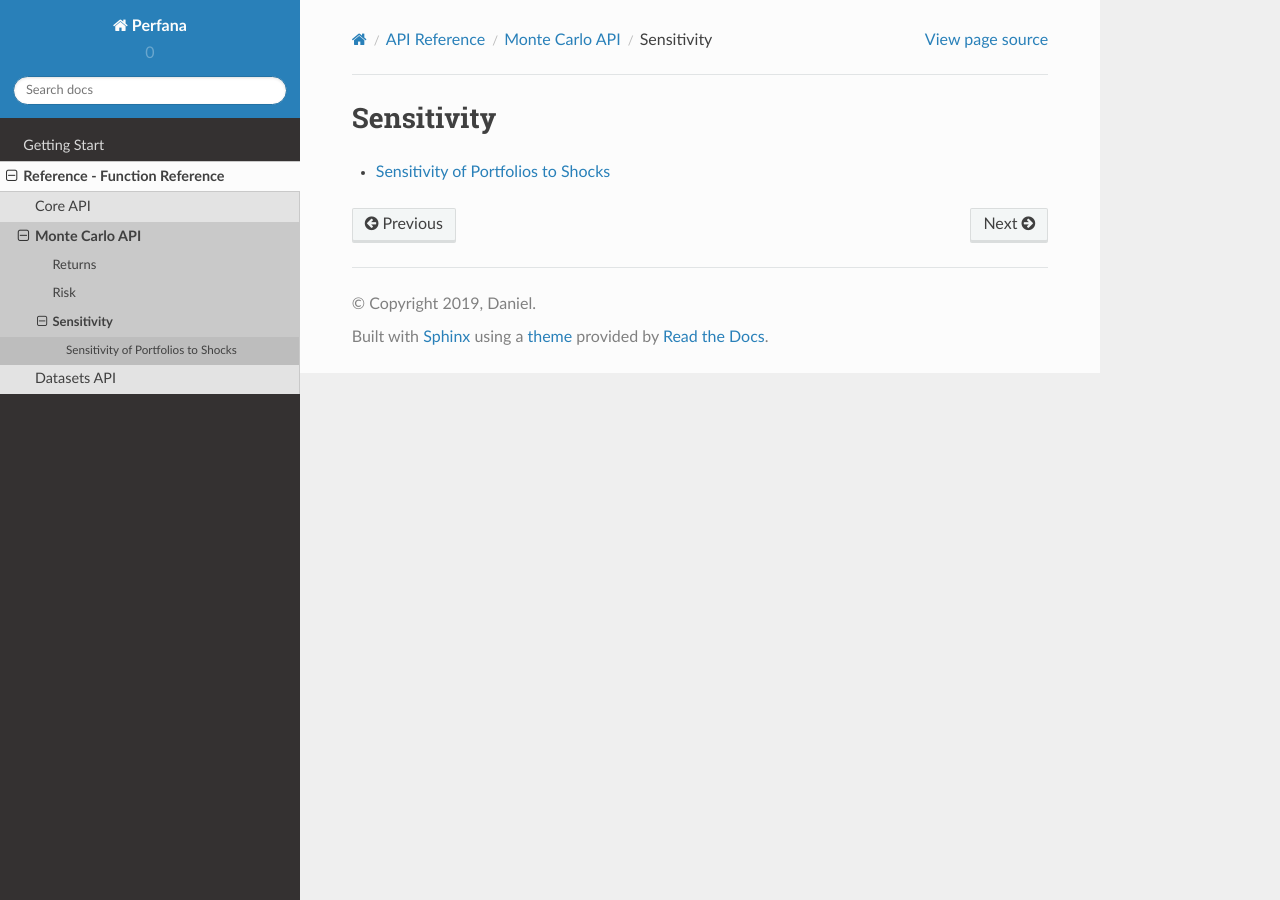
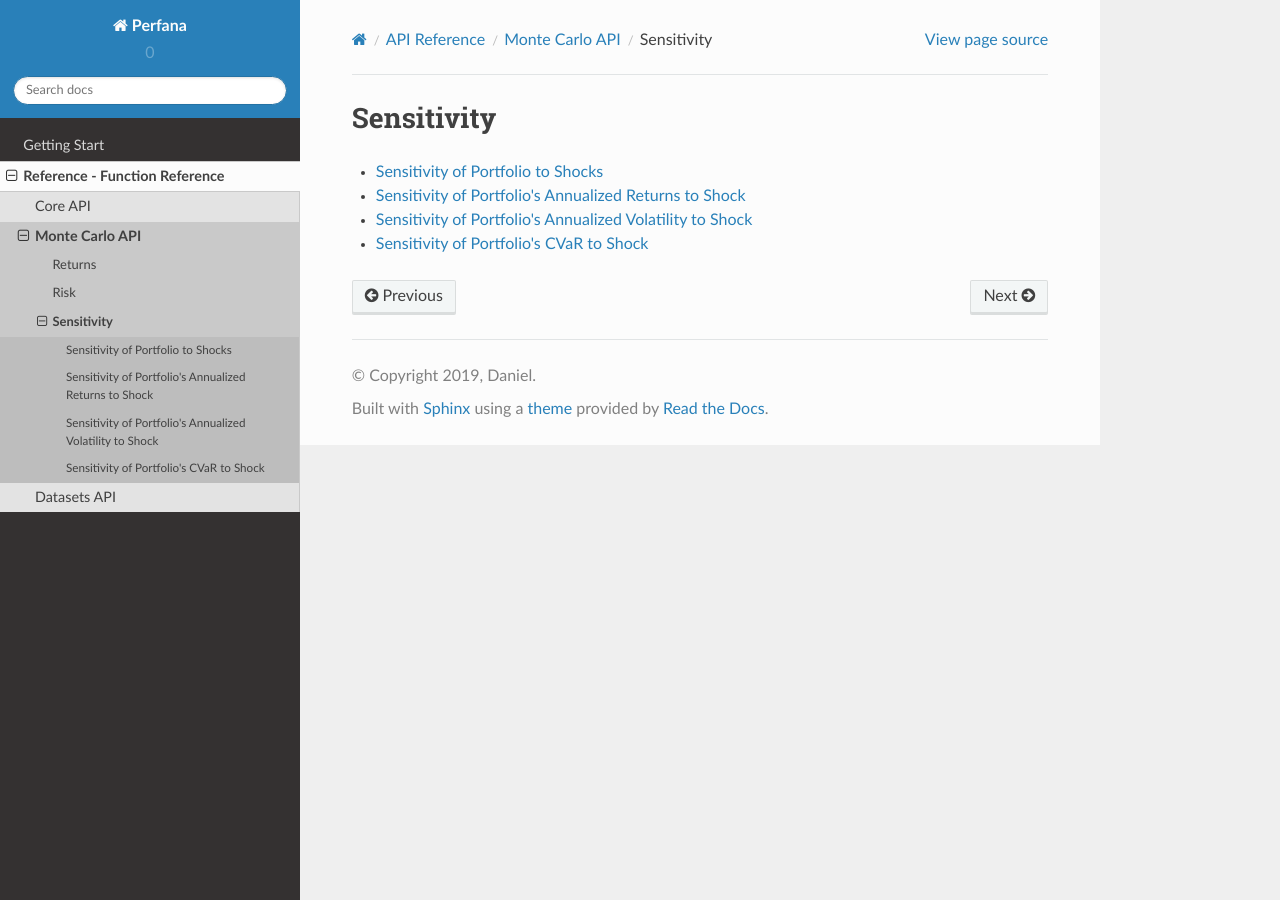
Before and after one commit to DanielBok/perfana, a Sphinx documentation site: the page built from docs/source/reference/monte_carlo/sensitivity/index.rst, in a window 1280 px wide. Built offline with Sphinx 7.4.7 and the Read the Docs theme 2.0.0, drawn with Linux system fonts in a browser that asks for light colours.

Commit message:
Updated docs

```diff
--- a/docs/source/reference/monte_carlo/sensitivity/index.rst
+++ b/docs/source/reference/monte_carlo/sensitivity/index.rst
@@ -3,4 +3,7 @@ Sensitivity
 
 .. toctree::
 
-    Sensitivity of Portfolios to Shocks <sensitivity_m>
+    Sensitivity of Portfolio to Shocks <sensitivity_m>
+    Sensitivity of Portfolio's Annualized Returns to Shock <sensitivity_returns_m.rst>
+    Sensitivity of Portfolio's Annualized Volatility to Shock <sensitivity_vol_m.rst>
+    Sensitivity of Portfolio's CVaR to Shock <sensitivity_cvar_m.rst>
--- /dev/null
+++ b/docs/source/reference/monte_carlo/sensitivity/sensitivity_cvar_m.rst
@@ -0,0 +1,4 @@
+Sensitivity of Portfolio's CVaR to Shocks
+^^^^^^^^^^^^^^^^^^^^^^^^^^^^^^^^^^^^^^^^^
+
+.. autofunction:: perfana.monte_carlo.sensitivity.sensitivity_cvar_m
--- a/docs/source/reference/monte_carlo/sensitivity/sensitivity_m.rst
+++ b/docs/source/reference/monte_carlo/sensitivity/sensitivity_m.rst
@@ -1,4 +1,4 @@
-Sensitivity of Portfolios to Shocks
+Sensitivity of Portfolio to Shocks
 ^^^^^^^^^^^^^^^^^^^^^^^^^^^^^^^^^^^
 
 .. autofunction:: perfana.monte_carlo.sensitivity.sensitivity_m
--- /dev/null
+++ b/docs/source/reference/monte_carlo/sensitivity/sensitivity_returns_m.rst
@@ -0,0 +1,4 @@
+Sensitivity of Portfolio's Annualized Returns to Shocks
+^^^^^^^^^^^^^^^^^^^^^^^^^^^^^^^^^^^^^^^^^^^^^^^^^^^^^^^
+
+.. autofunction:: perfana.monte_carlo.sensitivity.sensitivity_returns_m
--- /dev/null
+++ b/docs/source/reference/monte_carlo/sensitivity/sensitivity_vol_m.rst
@@ -0,0 +1,4 @@
+Sensitivity of Portfolio's Annualized Volatility to Shocks
+^^^^^^^^^^^^^^^^^^^^^^^^^^^^^^^^^^^^^^^^^^^^^^^^^^^^^^^^^^
+
+.. autofunction:: perfana.monte_carlo.sensitivity.sensitivity_vol_m
```
